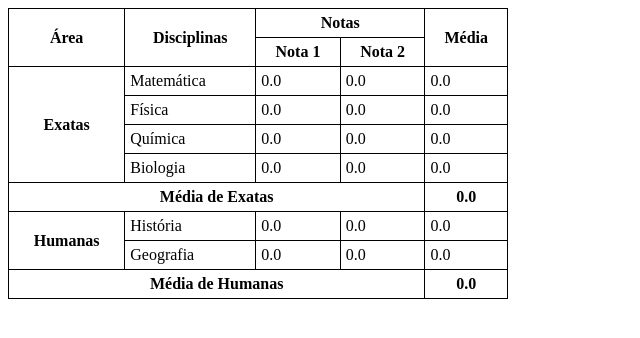
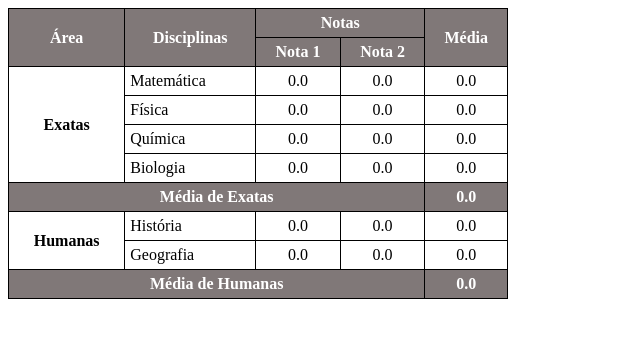
Before and after one commit to maxwelrobson/html-css, a plain HTML site: page desafios/d014/desafio-tabela-de-media.html in a window 1280 px wide. Shown: the whole page, without its empty margins (0-640 px from the left). Drawn offline with Linux system fonts and the light colour scheme.

Commit message:
att desafio 14

```diff
--- a/desafios/d014/desafio-tabela-de-media.html
+++ b/desafios/d014/desafio-tabela-de-media.html
@@ -15,17 +15,22 @@
 
             border: 1px solid black;
             padding: 5px;
-
         }
 
+        .num {
+            text-align: center;
+        }
 
-
+        .cabecalho {
+            background-color: rgb(128, 120, 120);
+            color: white;
+        }
     </style>
 </head>
 <body>
     <table>
         <thead>
-            <tr>
+            <tr class="cabecalho">
                 <th rowspan="2">Área</th>
                 <th rowspan="2">Disciplinas</th>
                 <th colspan="2">Notas</th>
@@ -33,42 +38,44 @@
 
             </tr>
 
-            <tr>
+            <tr class="cabecalho">
                 <th>Nota 1</th>
                 <th>Nota 2</th>
             </tr>
+
+        </thead>
 
             <tbody>
                 <tr>
                     <th rowspan="4">Exatas</th>
                     <td>Matemática</td>
-                    <td>0.0</td>
-                    <td>0.0</td>
-                    <td>0.0</td>
+                    <td class="num">0.0</td>
+                    <td class="num">0.0</td>
+                    <td class="num">0.0</td>
                 </tr>
 
                 <tr>
                     <td>Física</td>
-                    <td>0.0</td>
-                    <td>0.0</td>
-                    <td>0.0</td>
+                    <td class="num">0.0</td>
+                    <td class="num">0.0</td>
+                    <td class="num">0.0</td>
                 </tr>
 
                 <tr>
                     <td>Química</td>
-                    <td>0.0</td>
-                    <td>0.0</td>
-                    <td>0.0</td>
+                    <td class="num">0.0</td>
+                    <td class="num">0.0</td>
+                    <td class="num">0.0</td>
                 </tr>
 
                 <tr>
                     <td>Biologia</td>
-                    <td>0.0</td>
-                    <td>0.0</td>
-                    <td>0.0</td>
+                    <td class="num">0.0</td>
+                    <td class="num">0.0</td>
+                    <td class="num">0.0</td>
                 </tr>
 
-                <tr>
+                <tr class="cabecalho">
                     <th colspan="4">Média de Exatas</th>
                     <th>0.0</th>
                 </tr>
@@ -76,24 +83,24 @@
                 <tr>
                     <th rowspan="2">Humanas</th>
                     <td>História</td>
-                    <td>0.0</td>
-                    <td>0.0</td>
-                    <td>0.0</td>
+                    <td class="num">0.0</td>
+                    <td class="num">0.0</td>
+                    <td class="num">0.0</td>
                 </tr>
 
                 <tr>
                     <td>Geografia</td>
-                    <td>0.0</td>
-                    <td>0.0</td>
-                    <td>0.0</td>
+                    <td class="num">0.0</td>
+                    <td class="num">0.0</td>
+                    <td class="num">0.0</td>
                 </tr>
 
-                <tr>
+                <tr class="cabecalho">
                     <th colspan="4">Média de Humanas</th>
                     <th>0.0</th>
                 </tr>
             </tbody>
-        </thead>
+
     </table>
 </body>
 </html>
```
